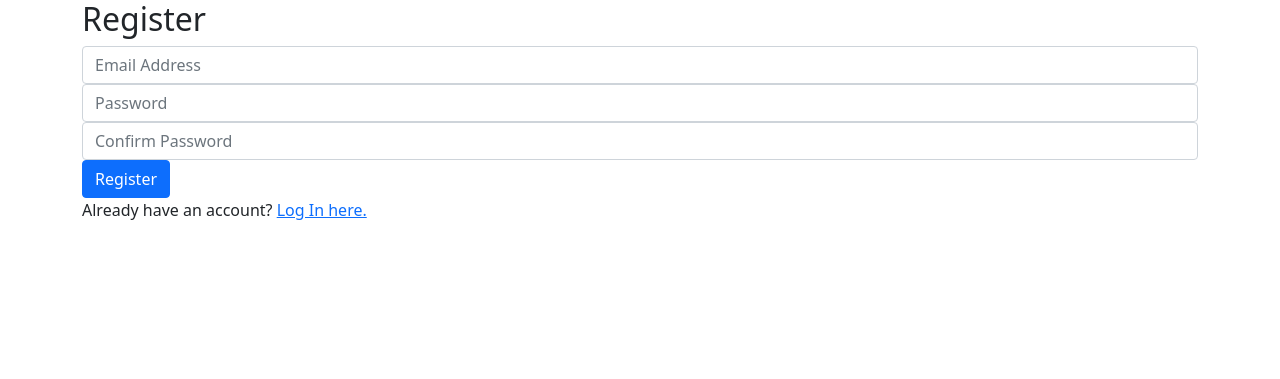
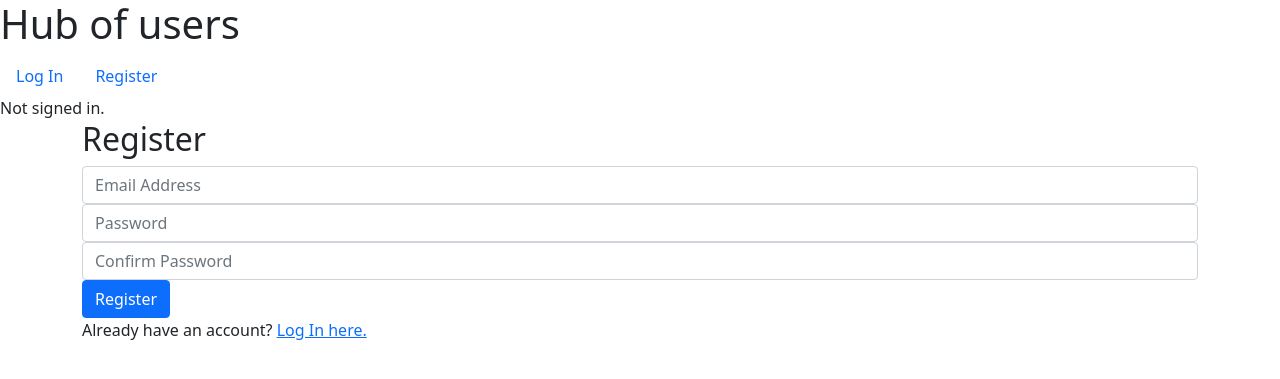
Before and after one commit to Matheus-IT/hub-of-users, a Django app: page /register/ in a window 1280 px wide. Shown: the top 379 px of the page. Run offline with Django 3.2, Linux system fonts and the light colour scheme.

Commit message:
basic templates

```diff
--- a/users_hub/templates/users_hub/base.html
+++ b/users_hub/templates/users_hub/base.html
@@ -1,3 +1,5 @@
+{% load static %}
+
 <!DOCTYPE html>
 <html lang="en">
 <head>
@@ -8,11 +10,39 @@
 			My site
 		{% endblock %}
 	</title>
+	<link rel="stylesheet" href="{% static 'users_hub/styles.css' %}">
 	<link href="https://cdn.jsdelivr.net/npm/bootstrap@5.0.0-beta1/dist/css/bootstrap.min.css" rel="stylesheet" integrity="sha384-giJF6kkoqNQ00vy+HMDP7azOuL0xtbfIcaT9wjKHr8RbDVddVHyTfAAsrekwKmP1" crossorigin="anonymous">
 	{% block adicionalInHead %}
 	{% endblock %}
 </head>
 <body>
+	<header class="header">
+		<h1 id="appTitle">Hub of users</h1>
+
+		<ul class="nav">
+			{% if user.is_authenticated %}
+				<li class="nav-item">
+					<a class="nav-link" href="{% url 'logout' %}">Log Out</a>
+				</li>
+			{% else %}
+				<li class="nav-item">
+					<a class="nav-link" href="{% url 'login' %}">Log In</a>
+				</li>
+				<li class="nav-item">
+					<a class="nav-link" href="{% url 'register' %}">Register</a>
+				</li>
+			{% endif %}
+		</ul>
+
+		<div class="userStatus">
+			{% if user.is_authenticated %}
+				Signed in as <strong>{{ user.username }}</strong>.
+			{% else %}
+				Not signed in.
+			{% endif %}
+		</div>
+	</header>
+
 	<div class="container">
 		{% block content %}
 			Nothing yet...
--- a/users_hub/templates/users_hub/login.html
+++ b/users_hub/templates/users_hub/login.html
@@ -1,6 +1,6 @@
 {% extends './base.html' %}
 
-{% block body %}
+{% block content %}
     <h2>Login</h2>
 
     {% if message %}
```
Also changed, not shown: users_hub/templates/users_hub/index.html (+19 -19 lines).
